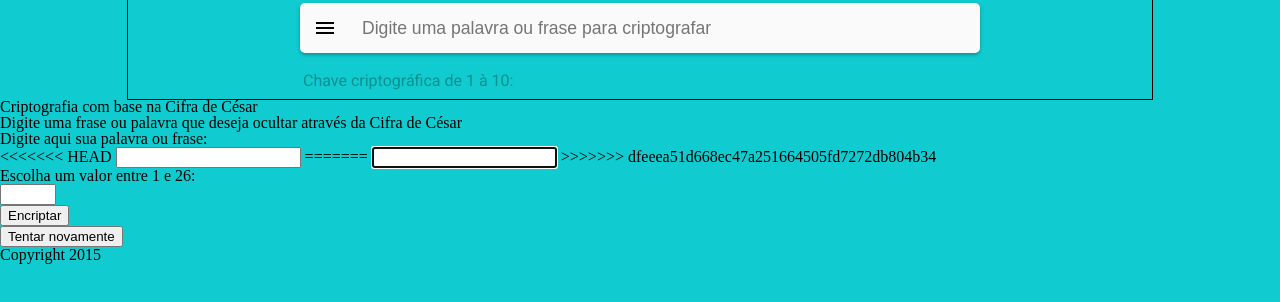
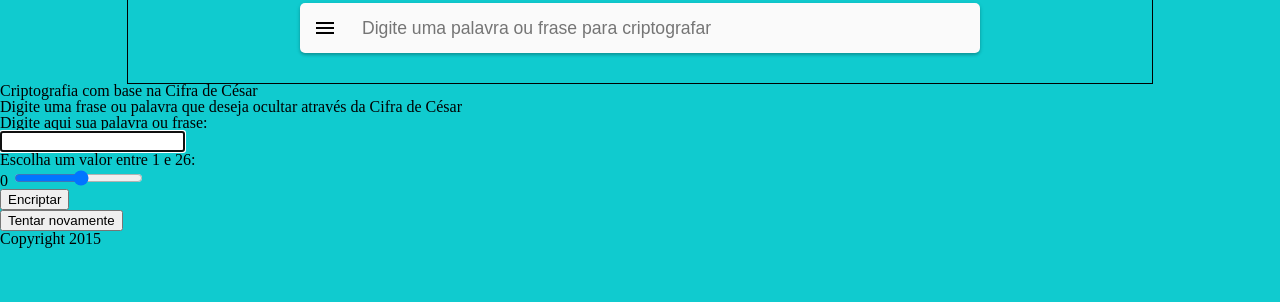
Before and after one commit to rlvendramini/cifra-cesar, a plain HTML site: page encript.html in a window 1280 px wide. Shown: the part 124-426 px from the top of the page. Drawn offline with Linux system fonts and the light colour scheme.

Commit message:
Input number alterado para range. valor do range mudando em tempo real. Encriptação disparada pelo botão encriptar. Na página de testes, algumas alternativas para transformar a encriptação em automática junto no range e formas de desabilitar e reabilitar o range para impedir que este seja selecionado antes que uma frase ou palavra sejam digitados

```diff
--- a/encript.html
+++ b/encript.html
@@ -21,9 +21,8 @@
           <span class="input-icon">
             <i class="material-icons">menu</i>
           </span>
-          <input type="text" id="word" class="input" placeholder="Digite uma palavra ou frase para criptografar">
+          <input type="text" class="input" placeholder="Digite uma palavra ou frase para criptografar">
         </div>
-        <p class="key-label">Chave criptográfica de 1 à 10:</p>
       </div>
     </header>
 
@@ -34,24 +33,26 @@
 						<h2>Criptografia com base na Cifra de César</h2>
 						<legend>Digite uma frase ou palavra que deseja ocultar através da Cifra de César</legend>
 					</header>
-
 						<fieldset>
 							<legend>Digite aqui sua palavra ou frase:</legend>
-<<<<<<< HEAD
-							<input type="text" name="frase">
-=======
 							<input type="text" id="word" name="frase" autocomplete autofocus>
->>>>>>> dfeeea51d668ec47a251664505fd7272db804b34
 						</fieldset>
 						<fieldset>
 							<legend>Escolha um valor entre 1 e 26:</legend>
-							<input type="number" id="interval" name="intervalo" min="1" max="26">
+							<span id="label_in">0</span>
+							<input type="range" id="interval" onInput="exibeRange();" name="intervalo" min="1" max="26">
 						</fieldset>
 						<fieldset>
 							<button onClick="encriptar();">Encriptar</button>
 						</fieldset>
+		           <script type="text/javascript">
+		           		function exibeRange()
+		           		{
+		           			var input = document.getElementById('interval');
+		           			var valor = parseInt(input.value);
+		           			document.getElementById('label_in').innerHTML=valor;
+		           		}
 
-		           <script type="text/javascript">
 			           	function comparar(x,y)
 			            {
 			            	var caractere = new Array('-', '_', ',', '.', ';', '!', '@', '#', '$', '%', '¨', '&', '*', '(', ')', '+', '=', '[', ']', '{', '}', '~', '^', '\\', '|', '´', '`', '§', 'ª', 'º');
@@ -106,13 +107,7 @@
 
 			                document.getElementById("cript").innerHTML = 'Resultado: ' + resultado;
 			            }
-
-			            function revelar()
-			            {
-			            	alert(document.getElementById('word').value);
-			            }
 		            </script>
-
 					<footer>
 						<p id="cript"></p>
 						<button onClick="location.reload();">Tentar novamente</button>
```
Also changed, not shown: teste.html (+1 -1 lines).
